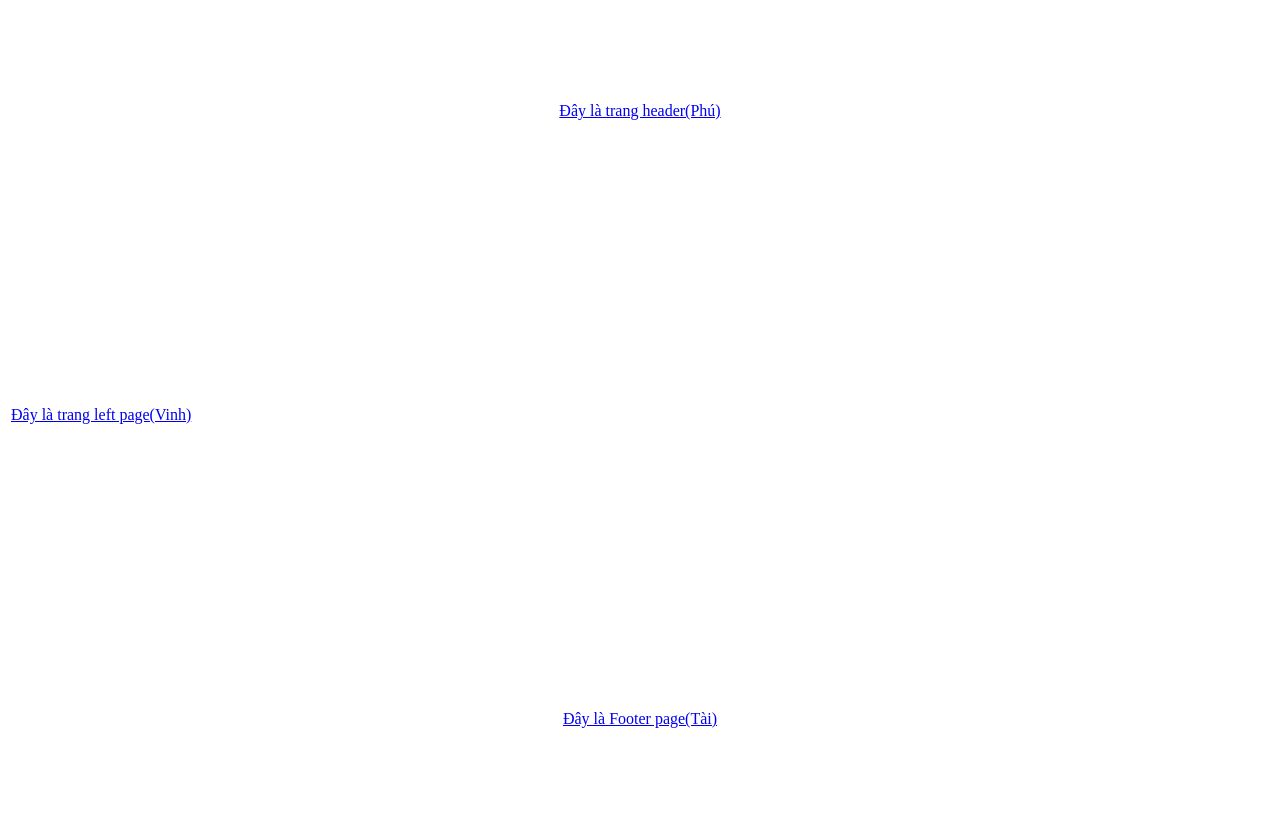
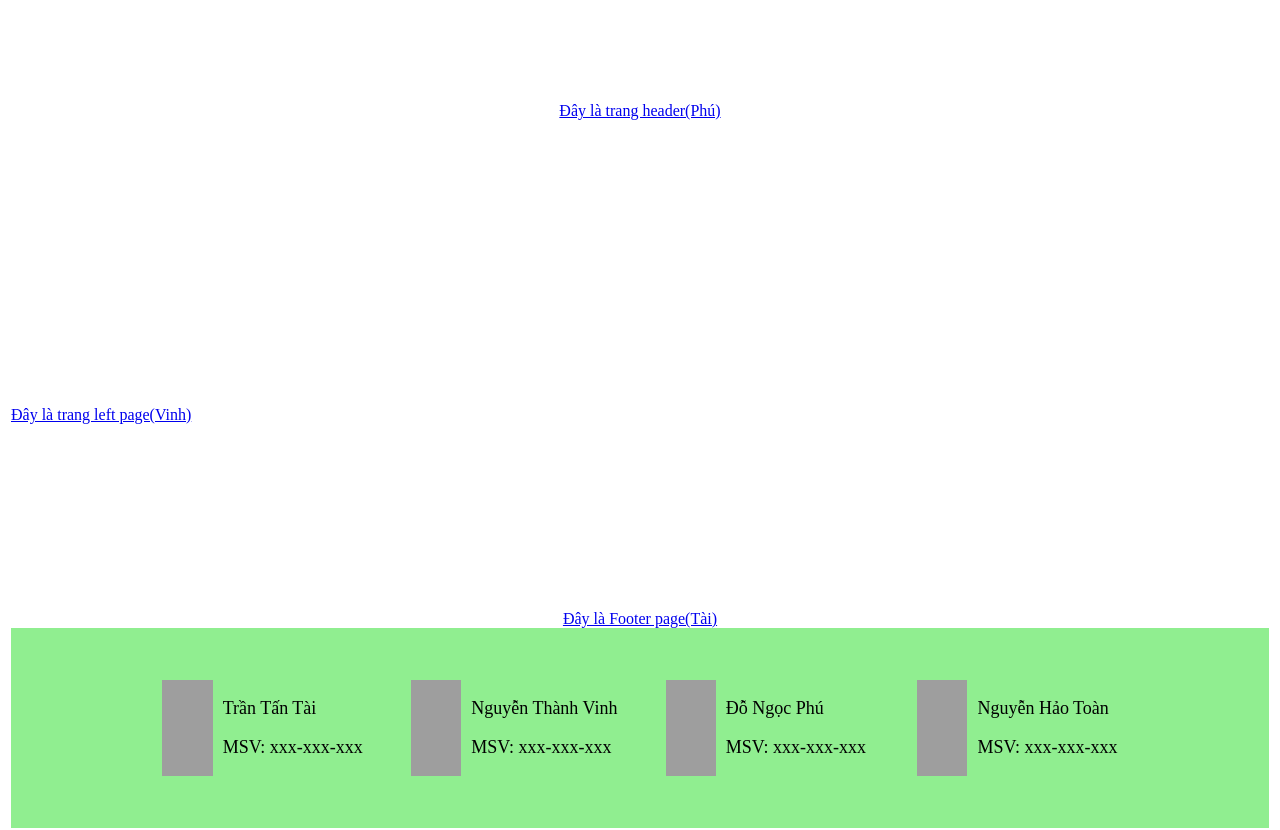
Before and after one commit to HaoToan/WebPVTTT, a plain HTML site: page index.html in a window 1280 px wide. Drawn offline with Linux system fonts and the light colour scheme; grey boxes are pictures that could not be loaded.

Commit message:
footer tantai

```diff
--- a/index.html
+++ b/index.html
@@ -27,9 +27,72 @@
         <tr>
             <!-- Trần Tấn Tài Header-->
             <td colspan="2" align="center" width="200px" height="200px"><a href="index.html">Đây là Footer page(Tài)</a>
+                <div id="footer">
+                    <div class="gird">
+                        <div class="div-thanhVien">
+                            <img class="img-mem" src="https://img.icons8.com/external-filled-outline-icons-maxicons/85/null/external-member-borrow-book-filled-outline-filled-outline-icons-maxicons.png"/>
+                            <div class="space-Textmem">
+                                <p class="thanhVien-text">Trần Tấn Tài</p>
+                                <p class="thanhVien-text">MSV: xxx-xxx-xxx</p>
+                            </div>
+                        </div>
+                        <div class="div-thanhVien">
+                            <img class="img-mem" src="https://img.icons8.com/external-filled-outline-icons-maxicons/85/null/external-member-borrow-book-filled-outline-filled-outline-icons-maxicons.png"/>
+                            <div class="space-Textmem">
+                                <p class="thanhVien-text">Nguyễn Thành Vinh</p>
+                                <p class="thanhVien-text">MSV: xxx-xxx-xxx</p>
+                            </div>
+                        </div>
+                        <div class="div-thanhVien">
+                            <img class="img-mem" src="https://img.icons8.com/external-filled-outline-icons-maxicons/85/null/external-member-borrow-book-filled-outline-filled-outline-icons-maxicons.png"/>
+                            <div class="space-Textmem">
+                                <p class="thanhVien-text">Đỗ Ngọc Phú</p>
+                                <p class="thanhVien-text">MSV: xxx-xxx-xxx</p>
+                            </div>
+                        </div>
+                        <div class="div-thanhVien">
+                            <img class="img-mem" src="https://img.icons8.com/external-filled-outline-icons-maxicons/85/null/external-member-borrow-book-filled-outline-filled-outline-icons-maxicons.png"/>
+                            <div class="space-Textmem">
+                                <p class="thanhVien-text">Nguyễn Hảo Toàn</p>
+                                <p class="thanhVien-text">MSV: xxx-xxx-xxx</p>
+                            </div>
+                        </div>
+                    </div>
+                </div>
             </td>
         </tr>
     </table>
 </body>
+<style>
+    #footer {
+        background-color: lightgreen;
+        height: 100%;
+        display: flex;
+    }
+    .gird {
+        width: 80%;
+        height: 80%;
+        margin: auto;
+        display: flex;
+    }
+    .div-thanhVien {
+        width: 25%;
+        margin: auto;
+        display: flex;
+        justify-content: center;
+    }
 
+    .thanhVien-text {
+        text-align: left;
+        font-size: 18px;
+    }
+
+    .space-Textmem {
+        margin-left: 10px;
+    }
+
+    .img-mem {
+        width: 20%;
+    }
+</style>
 </html>
```
